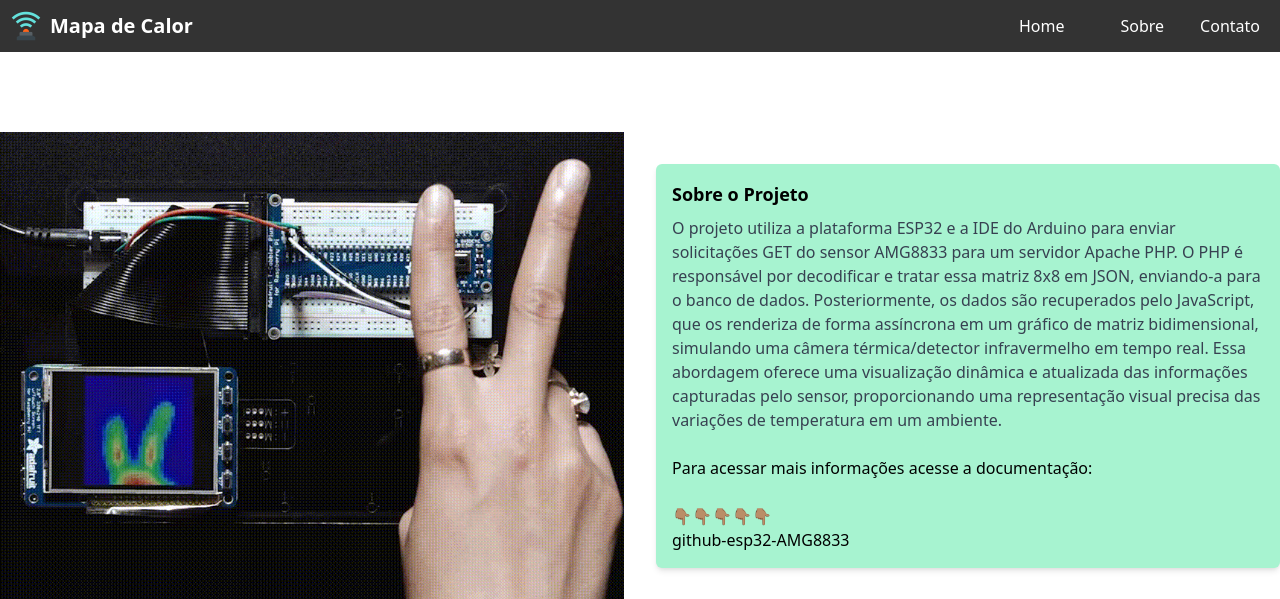
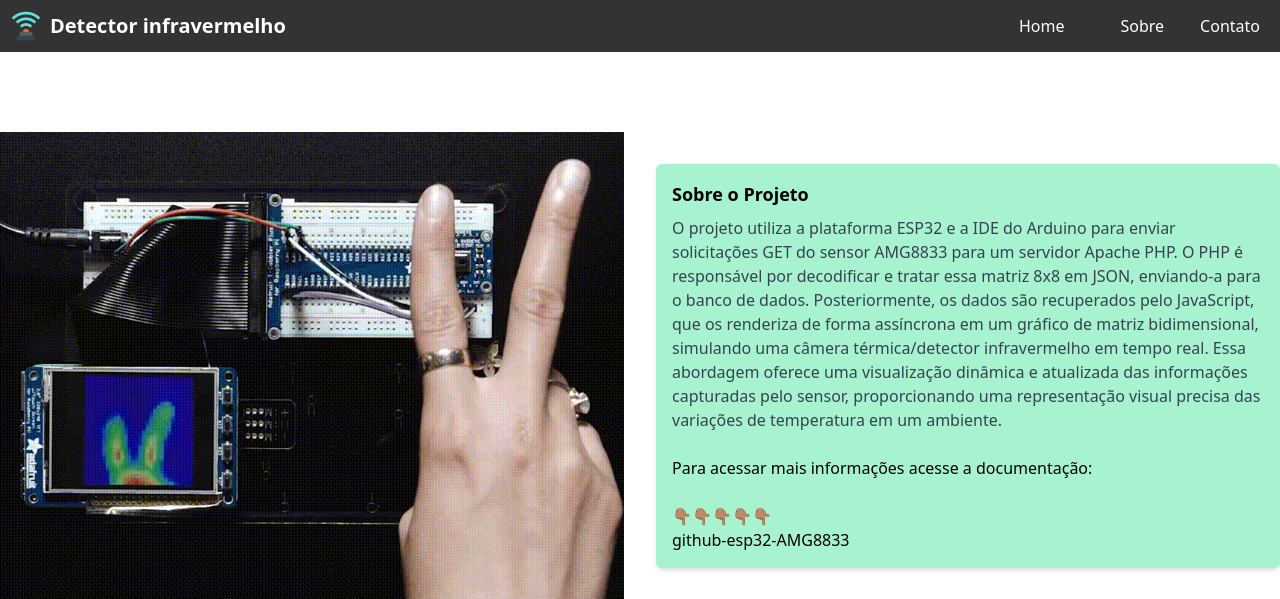
Before and after one commit to NatoRodrigues/teste_matriz_calor-main, a PHP site: page /sobre.html in a window 1280 px wide. Shown: the top 599 px of the page. Run offline with PHP 8.4, Linux system fonts and the light colour scheme.

Commit message:
favicon add

```diff
--- a/frontend/contato.html
+++ b/frontend/contato.html
@@ -10,6 +10,8 @@
     <!-- Adicione o arquivo JavaScript de fade-in -->
     <script src="JS/fade-in.js" defer></script>
     <link rel="stylesheet" href="CSS/style.css">
+    <link rel="icon" href="assets/images/favicon/noun-infrared-852813.png" type="image/x-icon">
+
 </head>
 
 <body>
@@ -18,7 +20,7 @@
         <div class="container mx-auto flex justify-between items-center">
             <div class="flex items-center">
                 <img src="assets/images/infrared.png" alt="Logo" class="h-8 mr-2">
-                <a href="#" class="text-white font-bold text-xl font-sans">Mapa de Calor</a>
+                <a href="#" class="text-white font-bold text-xl font-sans">Detector infravermelho</a>
             </div>
             <button id="menuButton" class="text-white md:hidden">
                 <svg xmlns="http://www.w3.org/2000/svg" class="h-6 w-6" fill="none" viewBox="0 0 24 24"
--- a/frontend/index.php
+++ b/frontend/index.php
@@ -55,7 +55,7 @@
         <div class="container mx-auto flex justify-between items-center">
             <div class="flex items-center">
                 <img src="assets/images/infrared.png" alt="Logo" class="h-8 mr-2">
-                <a href="#" class="text-white font-bold text-xl font-sans">Mapa de Calor</a>
+                <a href="#" class="text-white font-bold text-xl font-sans">Detector infravermelho</a>
             </div>
             <button id="menuButton" class="text-white md:hidden">
                 <svg xmlns="http://www.w3.org/2000/svg" class="h-6 w-6" fill="none" viewBox="0 0 24 24"
--- a/frontend/sobre.html
+++ b/frontend/sobre.html
@@ -10,6 +10,8 @@
     <!-- Adicione o arquivo JavaScript de fade-in -->
     <script src="JS/fade-in.js" defer></script>
     <link rel="stylesheet" href="CSS/style.css">
+    <link rel="icon" href="assets/images/favicon/noun-infrared-852813.png" type="image/x-icon">
+
 </head>
 
 <body class="flex flex-col min-h-screen">
@@ -18,7 +20,7 @@
         <div class="container mx-auto flex justify-between items-center">
             <div class="flex items-center">
                 <img src="assets/images/infrared.png" alt="Logo" class="h-8 mr-2">
-                <a href="#" class="text-white font-bold text-xl font-sans">Mapa de Calor</a>
+                <a href="#" class="text-white font-bold text-xl font-sans">Detector infravermelho</a>
             </div>
             <button id="menuButton" class="text-white md:hidden">
                 <svg xmlns="http://www.w3.org/2000/svg" class="h-6 w-6" fill="none" viewBox="0 0 24 24"
```
